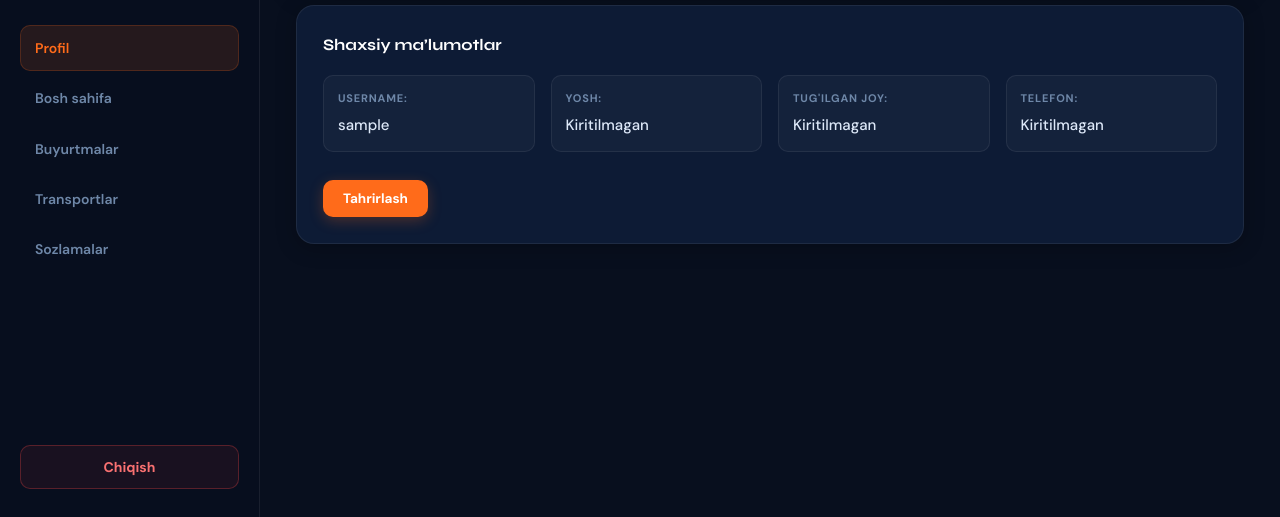
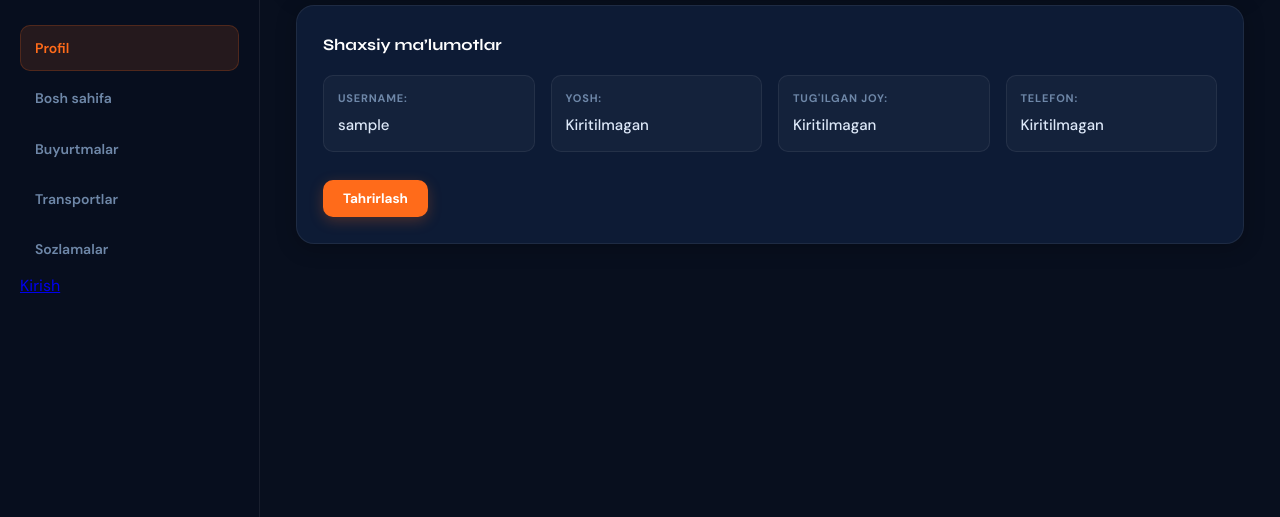
Before and after one commit to jasurruz/yukchi, a plain HTML site: page profile.html in a window 1280 px wide. Shown: the part 283-800 px from the top of the page. Drawn offline with nearby package versions, Linux system fonts and the light colour scheme; no server answers; sample sign-in values are in the browser's storage.

Commit message:
Dizayn yangilandi

```diff
--- a/profile.html
+++ b/profile.html
@@ -29,7 +29,7 @@
             <a>Sozlamalar</a>
         </nav>
 
-        <button id="logoutBtn" class="logout">Chiqish</button>
+        <a href="index.html" class="auth-link">Kirish</a>
     </aside>
 
 
```
Also changed, not shown: xarita.html (+1 -1 lines).
